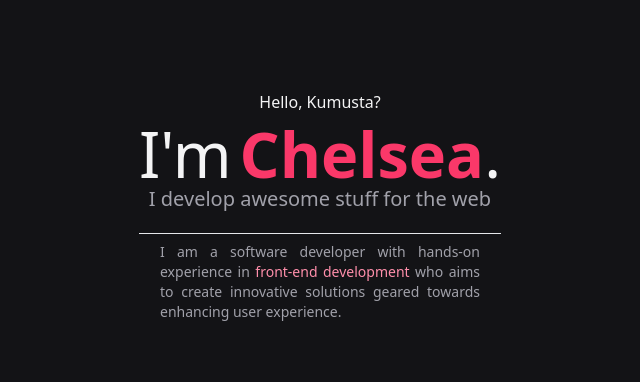
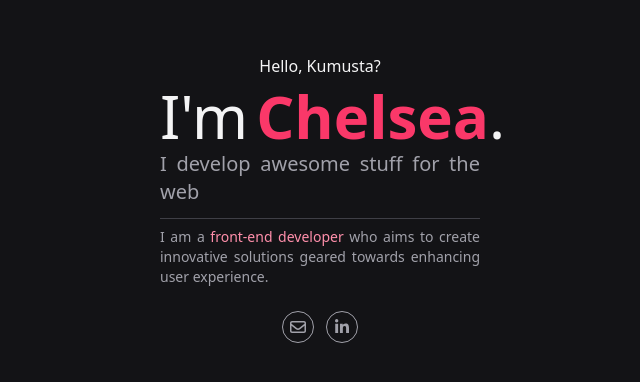
Before and after one commit to chelseyajoy/chelseyajoy.codes, an Angular app: page / in a window 1280 px wide. Shown: the part 194-576 px from the top of the page, without its empty margins (320-960 px from the left). Built offline with nearby package versions, Linux system fonts and the light colour scheme.

Commit message:
Add font awesome

```diff
--- a/package.json
+++ b/package.json
@@ -18,6 +18,11 @@
     "@angular/platform-browser": "~15.1.0",
     "@angular/platform-browser-dynamic": "~15.1.0",
     "@angular/router": "~15.1.0",
+    "@fortawesome/angular-fontawesome": "^0.12.1",
+    "@fortawesome/fontawesome-svg-core": "^6.2.1",
+    "@fortawesome/free-brands-svg-icons": "^6.2.1",
+    "@fortawesome/free-regular-svg-icons": "^6.2.1",
+    "@fortawesome/free-solid-svg-icons": "^6.2.1",
     "rxjs": "~7.8.0",
     "tslib": "^2.4.1",
     "zone.js": "~0.12.0"
--- a/src/app/pages/main/main.component.html
+++ b/src/app/pages/main/main.component.html
@@ -1,18 +1,26 @@
 <div class="w-full h-full flex items-center justify-center bg-primary-800">
-  <div class="flex flex-col gap-2 items-center justify-center text-zinc-100">
+  <div class="w-80 flex flex-col gap-2 items-center justify-center text-zinc-100">
     <span class="">Hello, Kumusta?</span>
-    <div class="flex flex-col border-b pb-5">
-      <div class="flex text-[63px] leading-none">
+    <div class="w-full flex flex-col gap-1 pb-3 border-b border-zinc-700">
+      <div class="flex text-6xl">
         <span>I'm</span>
         <span class="text-accent-500 font-semibold ml-2">Chelsea</span>
         <span>.</span>
       </div>
-      <div class="flex justify-center text-xl text-zinc-400">
+      <div class="w-full flex text-justify text-xl text-zinc-400">
         I develop awesome stuff for the web
       </div>
     </div>
-    <div class="w-80 text-sm text-zinc-400 text-justify">
-      I am a software developer with hands-on experience in <span class="text-accent-400 inline">front-end development</span> who aims to create innovative solutions geared towards enhancing user experience.
+    <div class="text-sm text-zinc-400 text-justify">
+      I am a <span class="text-accent-400 inline">front-end developer</span> who aims to create innovative solutions geared towards enhancing user experience.
+    </div>
+    <div class="flex justify-center gap-3 my-4 text-zinc-400">
+      <div class="w-8 h-8 flex justify-center items-center rounded-full border border-zinc-400 hover:bg-accent-500 hover:text-zinc-100">
+        <fa-icon [icon]="farEnvelope"></fa-icon>
+      </div>
+      <div class="w-8 h-8 flex justify-center items-center rounded-full border border-zinc-400 hover:bg-accent-500 hover:text-zinc-100">
+        <fa-icon [icon]="fabLinkedinIn"></fa-icon>
+      </div>
     </div>
   </div>
 </div>
--- a/src/app/pages/main/main.component.ts
+++ b/src/app/pages/main/main.component.ts
@@ -1,4 +1,6 @@
 import { Component, OnInit, ViewEncapsulation } from '@angular/core';
+import { faEnvelope as farEnvelope } from '@fortawesome/free-regular-svg-icons';
+import { faLinkedinIn as fabLinkedinIn } from '@fortawesome/free-brands-svg-icons';
 
 @Component({
   selector: 'app-main',
@@ -10,6 +12,9 @@ export class MainComponent implements OnInit {
 
   constructor() { }
 
+  farEnvelope = farEnvelope;
+  fabLinkedinIn = fabLinkedinIn
+
   ngOnInit(): void {
   }
 
--- a/src/app/pages/main/main.module.ts
+++ b/src/app/pages/main/main.module.ts
@@ -3,6 +3,7 @@ import { CommonModule } from '@angular/common';
 
 import { MainRoutingModule } from './main-routing.module';
 import { MainComponent } from './main.component';
+import { FontAwesomeModule } from '@fortawesome/angular-fontawesome';
 
 
 @NgModule({
@@ -11,7 +12,8 @@ import { MainComponent } from './main.component';
   ],
   imports: [
     CommonModule,
-    MainRoutingModule
+    MainRoutingModule,
+    FontAwesomeModule
   ]
 })
 export class MainModule { }
```
Also changed, not shown: 1 other file (tests, documents, lock files or other folders).
